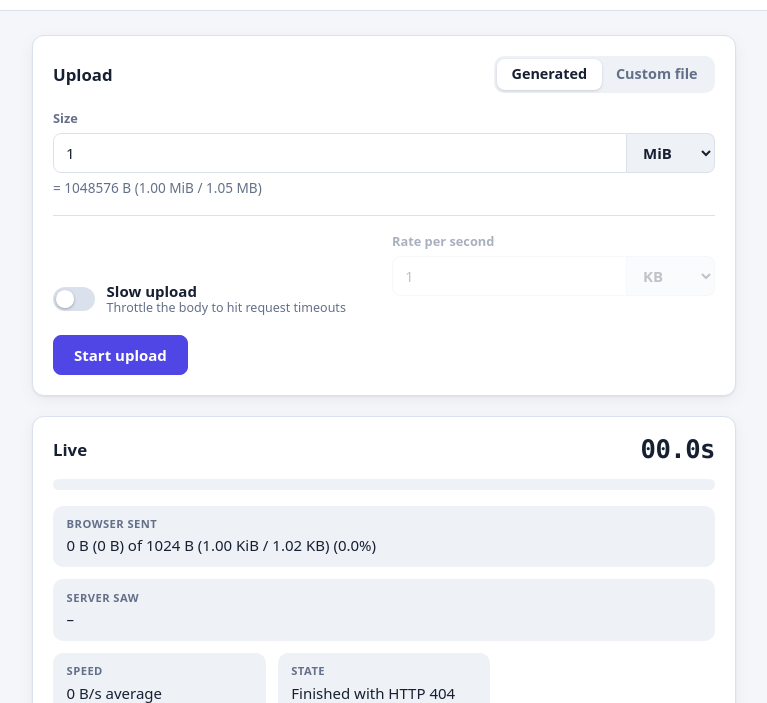
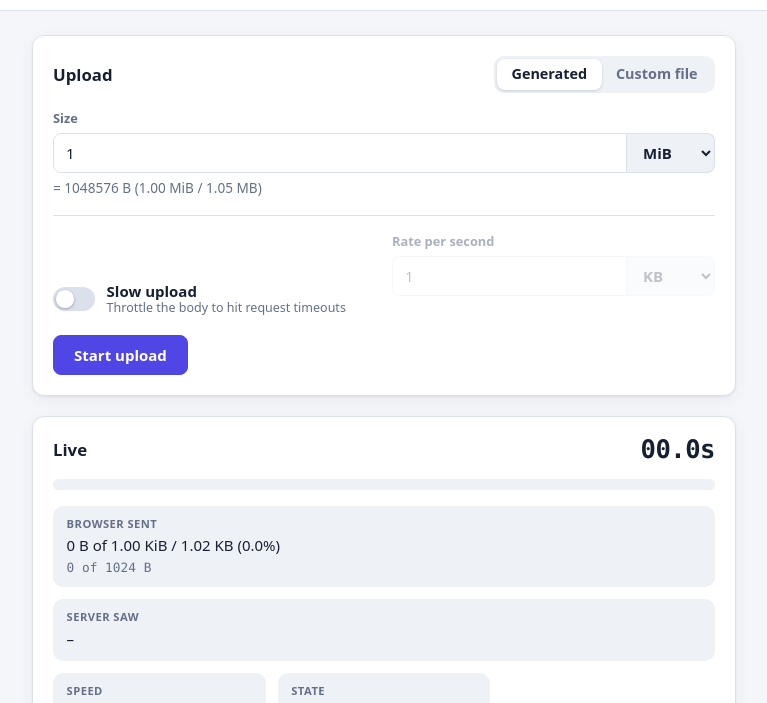
Before and after one commit to ruepp-jenkins/upload-tester, a website built with Vite: page src/client/index.html in a window 1280 px wide. Both pictures are taken after a click on the button "Check maximum". Shown: the part 97-800 px from the top of the page, without its empty margins (256-1023 px from the left). Built offline with nearby package versions, Linux system fonts and the light colour scheme; no server answers.

Commit message:
layout changes

```diff
--- a/src/client/main.ts
+++ b/src/client/main.ts
@@ -26,6 +26,21 @@ const human = (bytes: number) => {
   return decimal === binary ? decimal : `${binary} / ${decimal}`;
 };
 const withHuman = (bytes: number) => `${bytes} B (${human(bytes)})`;
+
+/** Fills a stat tile with a human-readable headline and the exact figures on a second line. */
+function setStat(id: string, main: string, sub = '') {
+  const head = document.createElement('span');
+  head.className = 'main';
+  head.textContent = main;
+  const nodes: HTMLElement[] = [head];
+  if (sub) {
+    const line = document.createElement('span');
+    line.className = 'sub';
+    line.textContent = sub;
+    nodes.push(line);
+  }
+  $(id).replaceChildren(...nodes);
+}
 const mode = () => (form.elements.namedItem('mode') as RadioNodeList).value;
 
 function formatDuration(ms: number): string {
@@ -213,17 +228,18 @@ async function runUpload(body: Blob, slowRate: number | null, signal: AbortSigna
     const ms = finished ? frozenMs : performance.now() - started;
     const seconds = Math.max(ms / 1000, 0.001);
     progress.value = body.size === 0 ? 100 : (clientSent / body.size) * 100;
-    $('live-sent').textContent = `${withHuman(clientSent)} of ${withHuman(body.size)} (${progress.value.toFixed(1)}%)`;
-    $('live-server').textContent = serverSeen === null ? '–' : withHuman(serverSeen);
+    setStat('live-sent', `${human(clientSent)} of ${human(body.size)} (${progress.value.toFixed(1)}%)`, `${clientSent} of ${body.size} B`);
+    if (serverSeen === null) setStat('live-server', '–');
+    else setStat('live-server', human(serverSeen), `${serverSeen} B`);
     const average = `${human(clientSent / seconds)}/s average`;
     if (finished) {
-      $('live-speed').textContent = average;
+      setStat('live-speed', average);
     } else {
       samples.push({ ms, bytes: clientSent });
       while (samples.length > 2 && ms - samples[0]!.ms > 2000) samples.shift();
       const first = samples[0]!;
       const current = ms > first.ms ? ((clientSent - first.bytes) / (ms - first.ms)) * 1000 : 0;
-      $('live-speed').textContent = `${human(current)}/s now · ${average}`;
+      setStat('live-speed', `${human(current)}/s now`, average);
     }
     $('live-elapsed').textContent = formatDuration(ms);
     $('live-state').textContent = state;
@@ -276,9 +292,10 @@ function showResult(o: Outcome) {
       : o.received !== null && o.raw.status < 300
         ? '✘ Byte count mismatch'
         : `✘ Upload failed (HTTP ${o.raw.status})`;
-  $('sent').textContent = withHuman(o.sent);
+  setStat('sent', human(o.sent), `${o.sent} B`);
   // The server's answer is shown 1:1, exactly as it came back.
-  $('received').textContent = o.received === null ? '–' : withHuman(o.received);
+  if (o.received === null) setStat('received', '–');
+  else setStat('received', human(o.received), `${o.received} B`);
   $('status').textContent = o.raw.error ? '–' : `${o.raw.status} ${o.raw.statusText}`;
   $('duration').textContent = formatDuration(o.durationMs);
   $('avg-speed').textContent = `${human(o.avgBytesPerSecond)}/s`;
--- a/src/client/style.css
+++ b/src/client/style.css
@@ -156,3 +156,5 @@ pre { margin: 0; padding: .9rem; border-top: 1px solid var(--border); background
   .top p { display: none; }
 }
 .note a { color: var(--accent); font-weight: 600; }
+.stat .main, .stat .sub { display: block; }
+.stat .sub { margin-top: .1rem; font: .8rem/1.4 var(--mono); color: var(--muted); }
```
